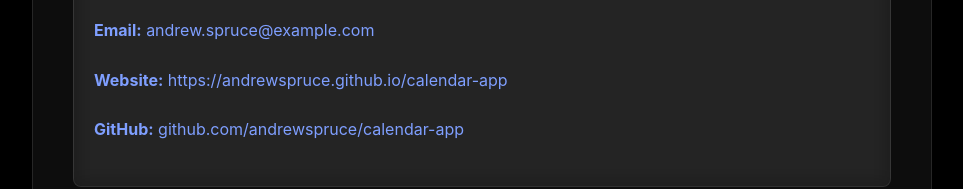
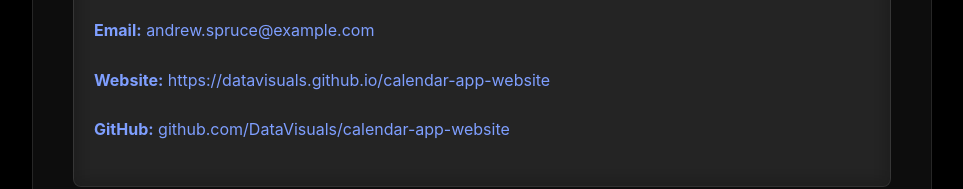
Before and after one commit to DataVisuals/calendar-app-website, a plain HTML site: page privacy.html in a window 1280 px wide. Shown: the part 3890-4079 px from the top of the page, without its empty margins (158-1121 px from the left). Drawn offline with Linux system fonts and the light colour scheme.

Commit message:
Update URLs to correct GitHub Pages location
- Update privacy.html contact information
- Update README.md with correct live site URL
- Use datavisuals.github.io/calendar-app-website

```diff
--- a/privacy.html
+++ b/privacy.html
@@ -326,8 +326,8 @@
             <p>If you have questions about this Privacy Policy or CalendarApp's privacy practices:</p>
             <ul>
                 <li><strong>Email:</strong> <a href="mailto:andrew.spruce@example.com">andrew.spruce@example.com</a></li>
-                <li><strong>Website:</strong> <a href="https://andrewspruce.github.io/calendar-app">https://andrewspruce.github.io/calendar-app</a></li>
-                <li><strong>GitHub:</strong> <a href="https://github.com/andrewspruce/calendar-app">github.com/andrewspruce/calendar-app</a></li>
+                <li><strong>Website:</strong> <a href="https://datavisuals.github.io/calendar-app-website">https://datavisuals.github.io/calendar-app-website</a></li>
+                <li><strong>GitHub:</strong> <a href="https://github.com/DataVisuals/calendar-app-website">github.com/DataVisuals/calendar-app-website</a></li>
             </ul>
         </div>
 
```
Also changed, not shown: 1 other file.
